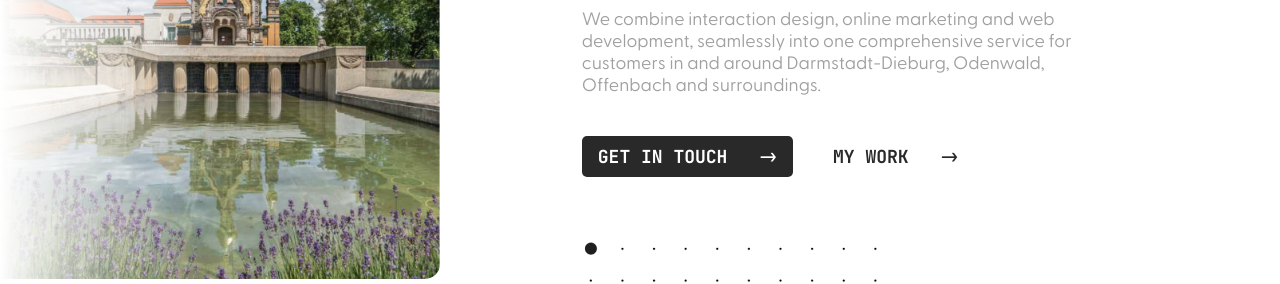
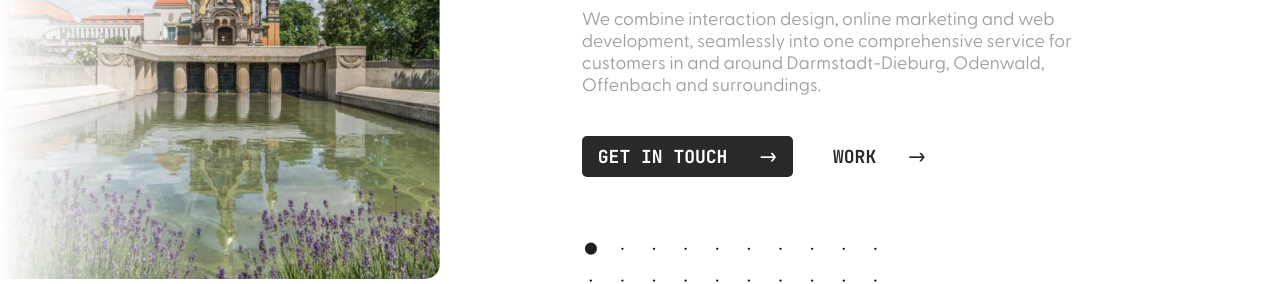
Before and after one commit to vallieres13/redesign-v2, a React (Vite) app: page /Webdesign in a window 1280 px wide. Shown: the part 1240-1524 px from the top of the page. Built offline with nearby package versions, Linux system fonts and the light colour scheme.

Commit message:
Enable calling functionality

```diff
--- a/src/pages/Contact.tsx
+++ b/src/pages/Contact.tsx
@@ -16,6 +16,7 @@ import gsap from 'gsap';
 import { useGSAP } from '@gsap/react';
 import VanillaTilt from 'vanilla-tilt';
 import { Helmet } from 'react-helmet';
+
 const Contact = () => {
 
 	const contactItems = [
@@ -23,8 +24,8 @@ const Contact = () => {
 			icon: NumberPad,
 			title: 'Start A Call',
 			preferred: false,
-			disabled: true,
-			action: () => {}
+			disabled: false,
+			action: () => { window.location.href = 'tel:+4915159132500' }
 		},
 		{
 			icon: Mail,
--- a/src/pages/Services.tsx
+++ b/src/pages/Services.tsx
@@ -135,7 +135,7 @@ const Services = () => {
 						surroundings.</p>
 					<div className="actions">
 						<Link to={'/contact'} className="button primary">Get in Touch</Link>
-						<Link to={'/work'} className="button">My Work</Link>
+						<Link to={'/work'} className="button">Work</Link>
 					</div>
 					<img src={DotsVector} alt="Dots"/>
 				</div>
```
